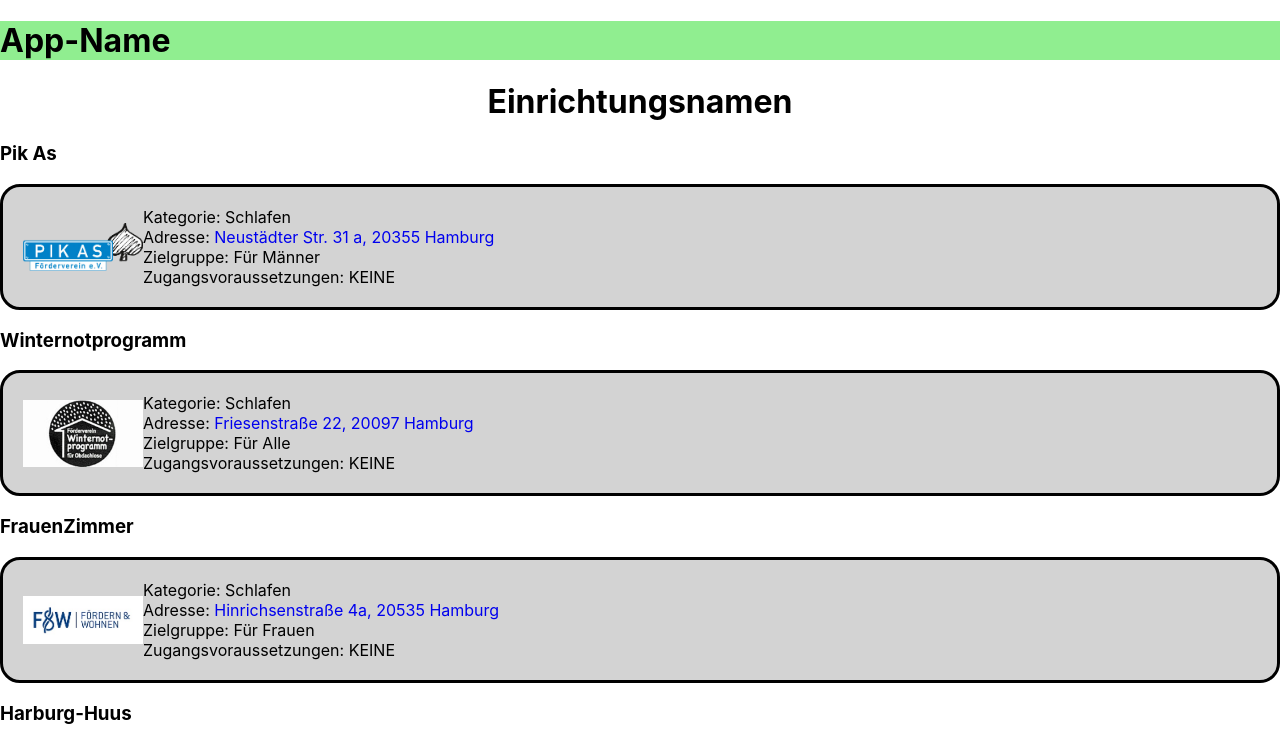
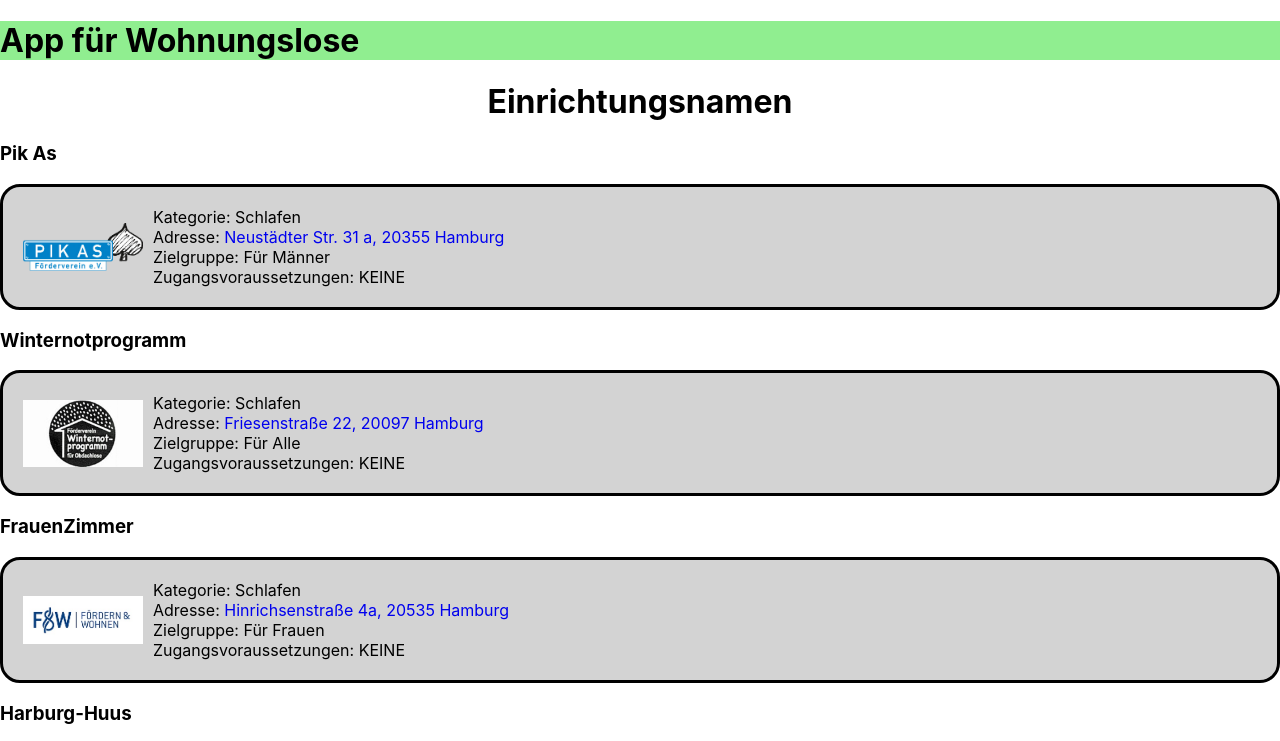
Before and after one commit to BucherLara/Capstone-Project, a Next.js app: page / in a window 1280 px wide. Shown: the top 741 px of the page. Built offline with nearby package versions, Linux system fonts and the light colour scheme.

Commit message:
change header

```diff
--- a/components/Facility/index.js
+++ b/components/Facility/index.js
@@ -42,6 +42,7 @@ export default function Facility({ facility }) {
 }
 const StyledImage = styled(Image)`
   object-fit: contain;
+  margin-right: 10px;
 `;
 
 const StyledSection = styled.section`
@@ -55,7 +56,7 @@ const StyledSection = styled.section`
 `;
 const StyledList = styled.ul`
   text-align: left;
-  margin-left: 0px;
+  margin-left: 0 px;
   padding: 0 0 0 0;
 `;
 
--- a/components/Header/index.js
+++ b/components/Header/index.js
@@ -2,7 +2,7 @@ import styled from "styled-components";
 export default function Header() {
   return (
     <StyledHeader>
-      <h1>App-Name</h1>
+      <h1> App für Wohnungslose </h1>
     </StyledHeader>
   );
 }
```
